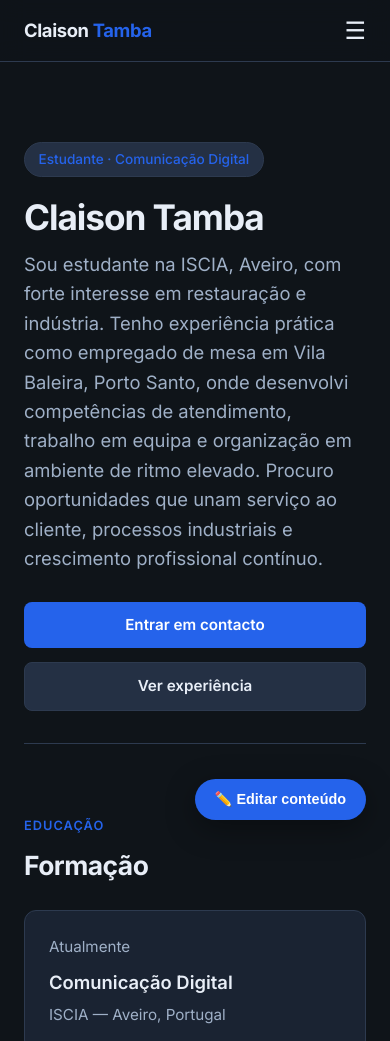
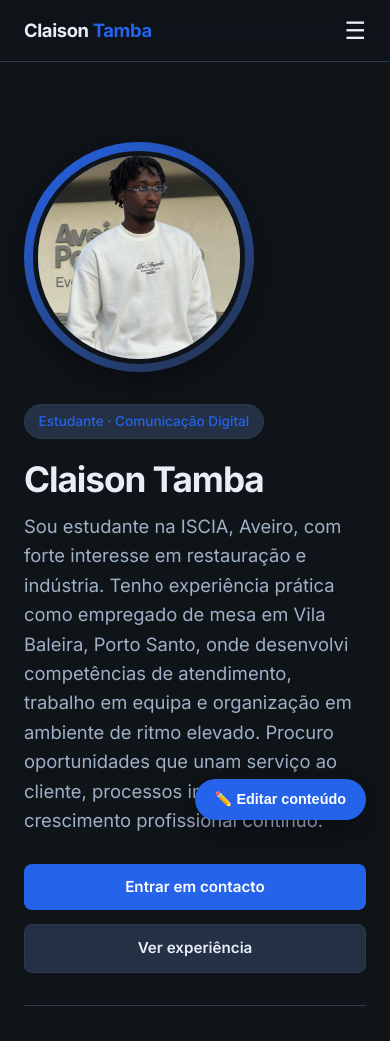
Before and after one commit to digragtamba-beep/Portifolio, a plain HTML site: page index.html in a window 390 px wide. Shown: the top 1041 px of the page. Drawn offline with Linux system fonts and the light colour scheme.

Commit message:
Adicionar fotografia de perfil ao portefólio

```diff
--- a/index.html
+++ b/index.html
@@ -162,6 +162,34 @@
     /* ========== HERO ========== */
     #sobre {
       padding-top: 5rem;
+    }
+
+    .hero-layout {
+      display: grid;
+      grid-template-columns: minmax(0, 1fr) 300px;
+      gap: 3.5rem;
+      align-items: center;
+    }
+
+    .profile-photo {
+      justify-self: end;
+      width: min(100%, 300px);
+      aspect-ratio: 1;
+      margin: 0;
+      padding: 0.55rem;
+      background: linear-gradient(145deg, var(--accent), var(--bg-soft));
+      border-radius: 50%;
+      box-shadow: var(--shadow);
+    }
+
+    .profile-photo img {
+      display: block;
+      width: 100%;
+      height: 100%;
+      object-fit: cover;
+      object-position: center 24%;
+      border: 5px solid var(--bg);
+      border-radius: 50%;
     }
 
     .hero-badge {
@@ -488,6 +516,17 @@
         grid-template-columns: 1fr;
       }
 
+      .hero-layout {
+        grid-template-columns: 1fr;
+        gap: 2rem;
+      }
+
+      .profile-photo {
+        justify-self: start;
+        width: min(230px, 70vw);
+        order: -1;
+      }
+
       .hero-actions {
         flex-direction: column;
       }
@@ -520,6 +559,8 @@
   <main id="conteudo-principal">
     <!-- SOBRE -->
     <section id="sobre">
+      <div class="hero-layout">
+        <div class="hero-copy">
           <span class="hero-badge">Estudante · Comunicação Digital</span>
           <h1 data-editable>Claison Tamba</h1>
           <p class="lead" data-editable>
@@ -532,6 +573,11 @@
           <div class="hero-actions">
             <a href="#contacto" class="btn btn-primary">Entrar em contacto</a>
             <a href="#experiencia" class="btn btn-secondary">Ver experiência</a>
+          </div>
+        </div>
+        <figure class="profile-photo">
+          <img src="assets/profile-claison.jpg" alt="Fotografia de perfil de Claison Tamba" width="1200" height="1600" fetchpriority="high" />
+        </figure>
       </div>
     </section>
 
```
Also changed, not shown: assets/profile-claison.jpg (added). Lines whose indentation alone changed are shown as unchanged.
